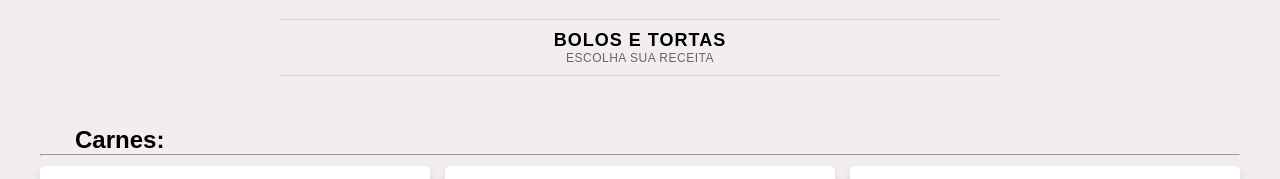
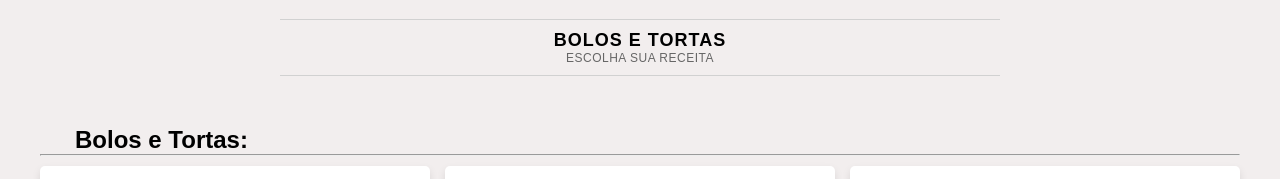
Before and after one commit to AnisioDiogo/SitedeReceitas2.0, a plain HTML site: page Cartegorias_Bolos.html in a window 1280 px wide. Shown: the part 980-1159 px from the top of the page. Drawn offline with nearby package versions, Linux system fonts and the light colour scheme; grey boxes are pictures that could not be loaded.

Commit message:
Update Cartegorias_Bolos.html

```diff
--- a/Cartegorias_Bolos.html
+++ b/Cartegorias_Bolos.html
@@ -65,7 +65,7 @@
     <hr class="line">
 
     <div class="titulos-principais2">
-        <h2 class="title-with-icon">Carnes:</h2>
+        <h2 class="title-with-icon">Bolos e Tortas:</h2>
         <hr>
 
 
@@ -265,4 +265,5 @@
     </div>
   </footer>
 </body>
+
 </html>
```
